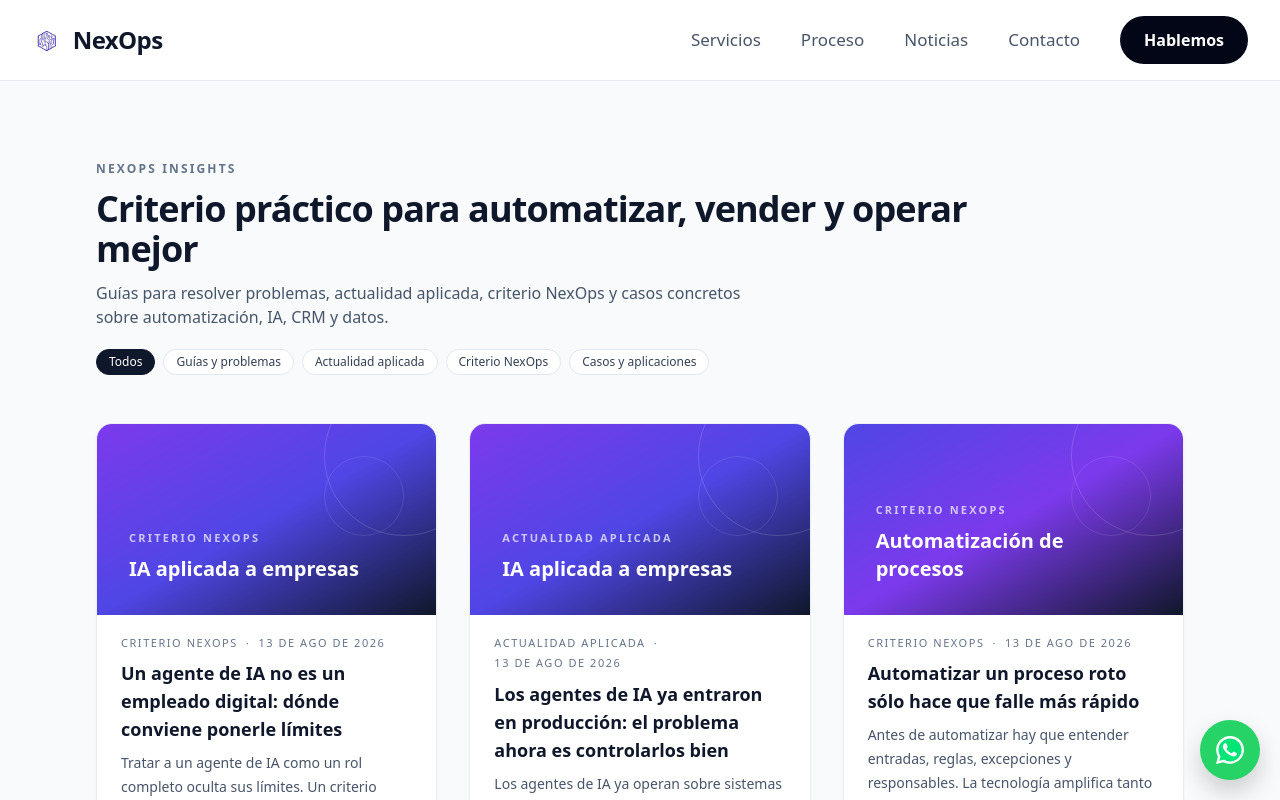
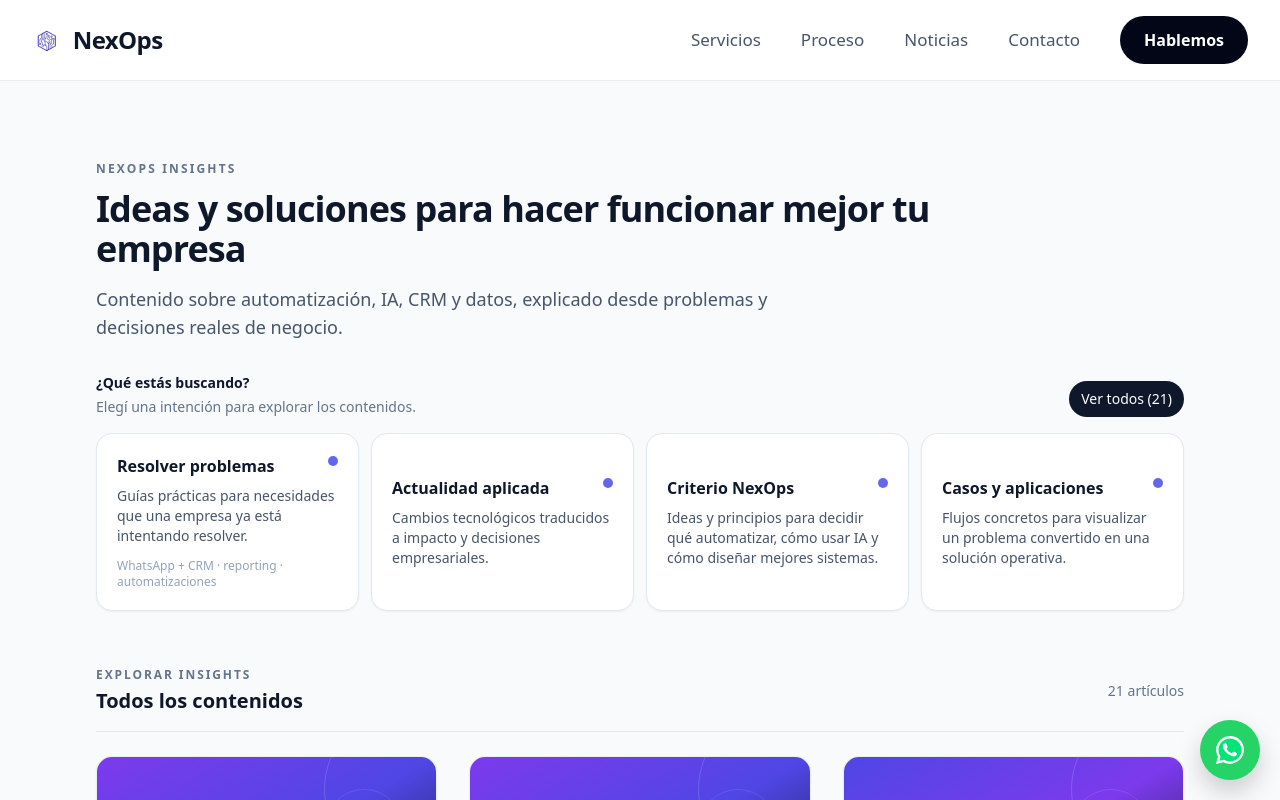
Before and after one commit to AlanTN13/webneoxps, a React (Vite) app: page /noticias in a window 1280 px wide. Shown: the top 800 px of the page. Built offline with nearby package versions, Linux system fonts and the light colour scheme.

Commit message:
feat: clarify Insights discovery paths

```diff
--- a/src/pages/noticias/index.jsx
+++ b/src/pages/noticias/index.jsx
@@ -4,17 +4,35 @@ import { Link } from "react-router-dom";
 import Layout from "../../components/Layout";
 import NewsVisual from "../../components/NewsVisual";
 import {
-  CONTENT_PURPOSES,
   formatNewsDate,
-  getNewsPurposeLabel,
   getNewsLabel,
   newsPosts,
 } from "../../data/news/contract";
 
+const PURPOSE_OPTIONS = {
+  seo: {
+    label: "Resolver problemas",
+    description: "Guías prácticas para necesidades que una empresa ya está intentando resolver.",
+    topics: "WhatsApp + CRM · reporting · automatizaciones",
+  },
+  actualidad: {
+    label: "Actualidad aplicada",
+    description: "Cambios tecnológicos traducidos a impacto y decisiones empresariales.",
+  },
+  criterio: {
+    label: "Criterio NexOps",
+    description: "Ideas y principios para decidir qué automatizar, cómo usar IA y cómo diseñar mejores sistemas.",
+  },
+  caso: {
+    label: "Casos y aplicaciones",
+    description: "Flujos concretos para visualizar un problema convertido en una solución operativa.",
+  },
+};
+
 export default function Noticias() {
   const [activePurpose, setActivePurpose] = useState("all");
   const availablePurposes = useMemo(
-    () => Object.keys(CONTENT_PURPOSES).filter((purpose) => newsPosts.some((post) => post.contentPurpose === purpose)),
+    () => Object.keys(PURPOSE_OPTIONS).filter((purpose) => newsPosts.some((post) => post.contentPurpose === purpose)),
     [],
   );
   const visiblePosts = activePurpose === "all" ? newsPosts : newsPosts.filter((post) => post.contentPurpose === activePurpose);
@@ -23,28 +41,66 @@ export default function Noticias() {
     <Layout>
       <main className="min-h-screen bg-slate-50">
         <div className="mx-auto max-w-6xl px-4 py-16 sm:px-6 sm:py-20 lg:px-8">
-          <header className="mb-10 sm:mb-12">
+          <header className="mb-12 sm:mb-14">
             <p className="text-xs font-semibold uppercase tracking-[0.18em] text-slate-500">NEXOPS INSIGHTS</p>
             <h1 className="mt-3 max-w-4xl text-3xl font-semibold tracking-tight text-slate-900 sm:text-4xl">
-              Criterio práctico para automatizar, vender y operar mejor
+              Ideas y soluciones para hacer funcionar mejor tu empresa
             </h1>
-            <p className="mt-3 max-w-2xl text-sm text-slate-600 sm:text-base">
-              Guías para resolver problemas, actualidad aplicada, criterio NexOps y casos concretos sobre automatización, IA, CRM y datos.
+            <p className="mt-4 max-w-2xl text-base leading-7 text-slate-600 sm:text-lg">
+              Contenido sobre automatización, IA, CRM y datos, explicado desde problemas y decisiones reales de negocio.
             </p>
 
             {availablePurposes.length > 0 && (
-              <div className="mt-5 flex flex-wrap gap-2" aria-label="Filtrar insights">
-                <button type="button" onClick={() => setActivePurpose("all")} className={`rounded-full border px-3 py-1 text-xs font-medium transition ${activePurpose === "all" ? "border-slate-900 bg-slate-900 text-white" : "border-slate-200 bg-white text-slate-700 hover:border-slate-300"}`}>
-                  Todos
-                </button>
-                {availablePurposes.map((purpose) => (
-                  <button key={purpose} type="button" onClick={() => setActivePurpose(purpose)} className={`rounded-full border px-3 py-1 text-xs font-medium transition ${activePurpose === purpose ? "border-indigo-600 bg-indigo-600 text-white" : "border-slate-200 bg-white text-slate-700 hover:border-slate-300"}`} title={CONTENT_PURPOSES[purpose].description}>
-                    {CONTENT_PURPOSES[purpose].label}
+              <div className="mt-8" aria-label="Elegí qué querés encontrar">
+                <div className="flex flex-wrap items-end justify-between gap-3">
+                  <div>
+                    <p className="text-sm font-semibold text-slate-900">¿Qué estás buscando?</p>
+                    <p className="mt-1 text-sm text-slate-500">Elegí una intención para explorar los contenidos.</p>
+                  </div>
+                  <button
+                    type="button"
+                    onClick={() => setActivePurpose("all")}
+                    aria-pressed={activePurpose === "all"}
+                    className={`rounded-full px-3 py-2 text-sm font-medium transition focus-visible:outline-none focus-visible:ring-2 focus-visible:ring-indigo-500 focus-visible:ring-offset-2 ${activePurpose === "all" ? "bg-slate-900 text-white" : "text-slate-600 hover:bg-white hover:text-slate-900"}`}
+                  >
+                    Ver todos ({newsPosts.length})
                   </button>
-                ))}
+                </div>
+                <div className="mt-4 grid grid-cols-2 gap-3 lg:grid-cols-4">
+                  {availablePurposes.map((purpose) => {
+                    const option = PURPOSE_OPTIONS[purpose];
+                    const isActive = activePurpose === purpose;
+                    return (
+                      <button
+                        key={purpose}
+                        type="button"
+                        onClick={() => setActivePurpose(purpose)}
+                        aria-pressed={isActive}
+                        className={`min-h-48 rounded-2xl border p-3 text-left transition focus-visible:outline-none focus-visible:ring-2 focus-visible:ring-indigo-500 focus-visible:ring-offset-2 sm:min-h-36 sm:p-5 ${isActive ? "border-indigo-600 bg-indigo-600 text-white shadow-md" : "border-slate-200 bg-white text-slate-900 shadow-sm hover:border-indigo-200 hover:shadow-md"}`}
+                      >
+                        <span className="flex items-start justify-between gap-3">
+                          <span className="text-[15px] font-semibold leading-5 sm:text-base">{option.label}</span>
+                          <span className={`mt-0.5 h-2.5 w-2.5 shrink-0 rounded-full ${isActive ? "bg-white" : "bg-indigo-500"}`} aria-hidden="true" />
+                        </span>
+                        <span className={`mt-2 block text-[13px] leading-[1.35rem] sm:text-sm sm:leading-5 ${isActive ? "text-indigo-50" : "text-slate-600"}`}>{option.description}</span>
+                        {option.topics && <span className={`mt-3 hidden text-xs leading-4 sm:block ${isActive ? "text-indigo-100" : "text-slate-400"}`}>{option.topics}</span>}
+                      </button>
+                    );
+                  })}
+                </div>
               </div>
             )}
           </header>
+
+          <div className="mb-6 flex items-center justify-between gap-4 border-b border-slate-200 pb-4">
+            <div>
+              <p className="text-xs font-semibold uppercase tracking-[0.16em] text-slate-500">Explorar Insights</p>
+              <h2 className="mt-1 text-xl font-semibold text-slate-900">
+                {activePurpose === "all" ? "Todos los contenidos" : PURPOSE_OPTIONS[activePurpose].label}
+              </h2>
+            </div>
+            <span className="shrink-0 text-sm text-slate-500">{visiblePosts.length} {visiblePosts.length === 1 ? "artículo" : "artículos"}</span>
+          </div>
 
           {visiblePosts.length === 0 ? (
             <div className="rounded-2xl border border-slate-200 bg-white px-6 py-10 text-sm text-slate-600">Todavía no hay insights publicados en esta categoría.</div>
@@ -57,7 +113,7 @@ export default function Noticias() {
                   </Link>
                   <div className="flex flex-1 flex-col px-5 pb-5 pt-5 sm:px-6">
                     <div className="flex flex-wrap items-center gap-x-2 gap-y-1 text-[11px] font-medium uppercase tracking-[0.14em] text-slate-500">
-                      <span>{getNewsPurposeLabel(post)}</span><span aria-hidden="true">·</span><time dateTime={post.publishedAt}>{formatNewsDate(post.publishedAt)}</time>
+                      <span>{PURPOSE_OPTIONS[post.contentPurpose]?.label || "Insight"}</span><span aria-hidden="true">·</span><time dateTime={post.publishedAt}>{formatNewsDate(post.publishedAt)}</time>
                     </div>
                     <Link to={`/noticias/${post.slug}`} className="mt-2 inline-block">
                       <h2 className="text-base font-semibold text-slate-900 transition-colors group-hover:text-indigo-600 sm:text-lg">{post.title}</h2>
```
